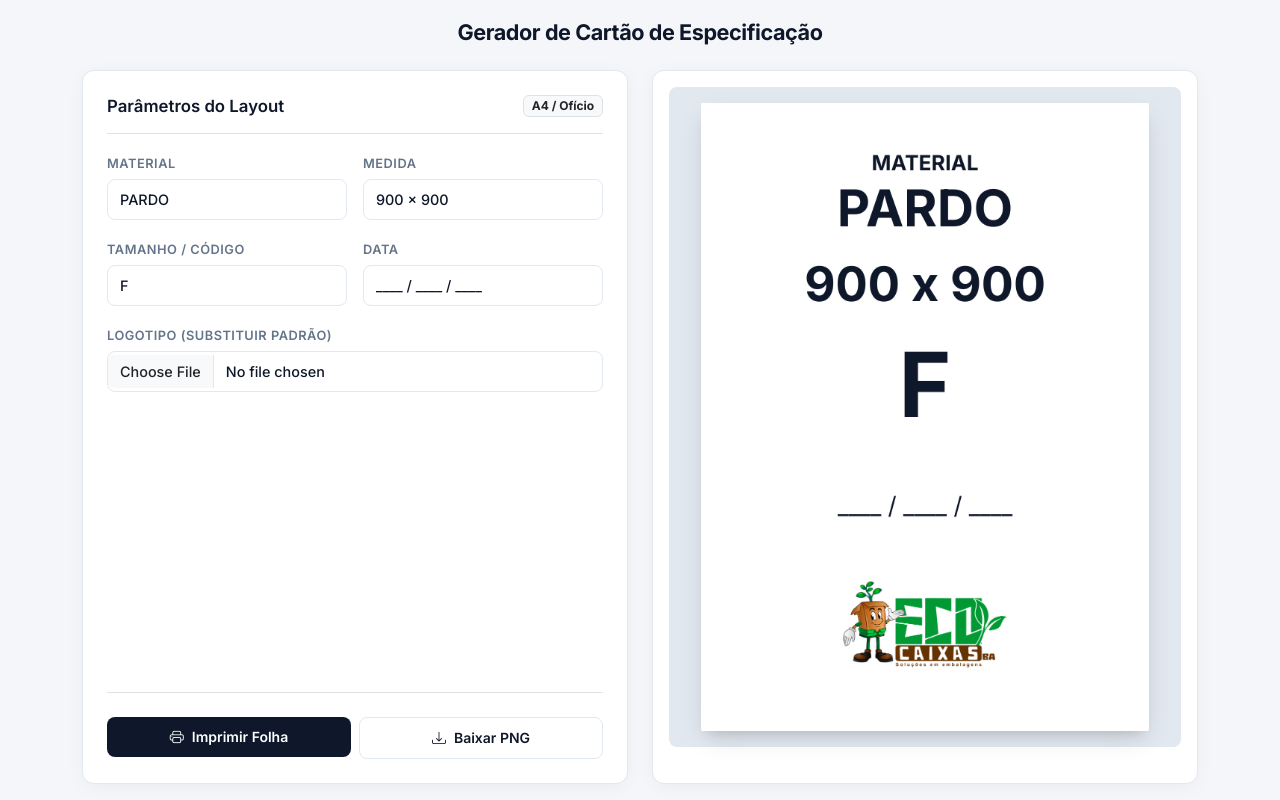
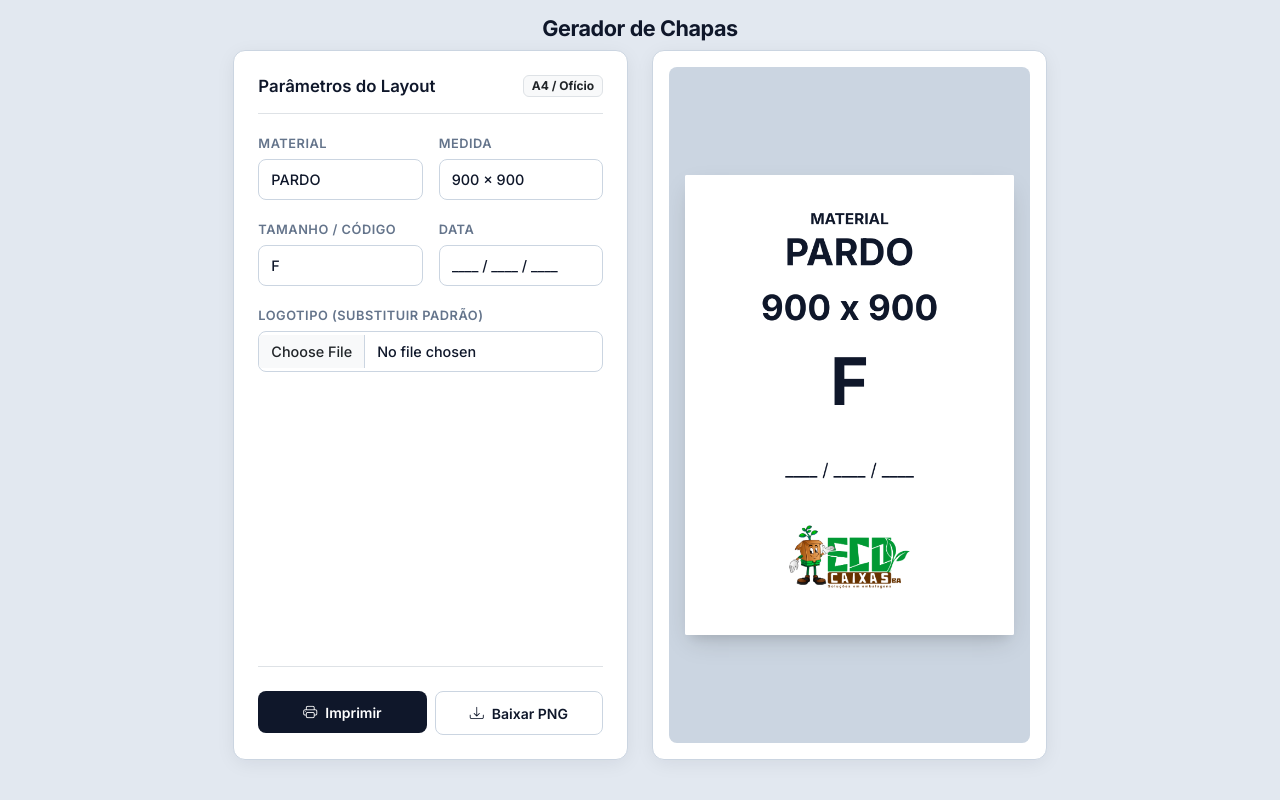
Before and after one commit to DesignEcocaixas/gerador-chapas, a plain HTML site: page index.html in a window 1280 px wide. Drawn offline with nearby package versions, Linux system fonts and the light colour scheme.

Commit message:
Update index.html

```diff
--- a/index.html
+++ b/index.html
@@ -14,12 +14,12 @@
 
   <style>
     :root {
-      --bg-surface: #f4f6f9;
+      --bg-surface: #e2e8f0; /* Cinza claro para destacar os cartões */
       --card-bg: #ffffff;
       --primary-color: #0f172a;
       --accent-color: #2563eb;
       --text-muted: #64748b;
-      --border-color: #e2e8f0;
+      --border-color: #cbd5e1;
     }
 
     body {
@@ -31,9 +31,9 @@
       flex-direction: column;
     }
 
-    /* Container Principal */
+    /* Cabeçalho */
     .app-header {
-      padding: 1.25rem 0 0.5rem;
+      padding: 1rem 0 0.5rem;
     }
 
     .app-title {
@@ -43,14 +43,16 @@
       color: var(--primary-color);
     }
 
+    /* Cartões Compactos com Dimensões Idênticas */
     .card-custom {
       background: var(--card-bg);
       border: 1px solid var(--border-color);
       border-radius: 12px;
-      box-shadow: 0 4px 20px -2px rgba(15, 23, 42, 0.05);
-      height: 100%;
+      box-shadow: 0 4px 20px -2px rgba(15, 23, 42, 0.08);
+      height: calc(100vh - 90px);
       display: flex;
       flex-direction: column;
+      overflow: hidden;
     }
 
     /* Formulário Estilizado */
@@ -78,17 +80,18 @@
       box-shadow: 0 0 0 3px rgba(37, 99, 235, 0.12);
     }
 
-    /* Área de Preview */
+    /* Área de Preview da Folha */
     .preview-wrapper {
-      background-color: #e2e8f0;
+      background-color: #cbd5e1;
       border-radius: 8px;
       padding: 16px;
       display: flex;
       justify-content: center;
       align-items: center;
       flex: 1;
-      min-height: 480px;
-      max-height: calc(100vh - 140px);
+      width: 100%;
+      height: 100%;
+      overflow: hidden;
     }
 
     canvas {
@@ -103,7 +106,7 @@
     }
 
     .btn-action {
-      padding: 0.6rem 1rem;
+      padding: 0.65rem 1rem;
       font-weight: 600;
       font-size: 0.875rem;
       border-radius: 8px;
@@ -154,7 +157,7 @@
       .no-print {
         display: none !important;
       }
-      .container-fluid, .row, .col-lg-6, .preview-wrapper, .card-custom {
+      .container-fluid, .row, [class*="col-"], .preview-wrapper, .card-custom {
         width: 100% !important;
         height: 100% !important;
         max-width: 100% !important;
@@ -182,17 +185,18 @@
 
   <!-- Cabeçalho -->
   <header class="app-header no-print">
-    <div class="container-xl text-center">
-      <h1 class="app-title m-0">Gerador de Cartão de Especificação</h1>
+    <div class="container-fluid px-4 text-center">
+      <h1 class="app-title m-0">Gerador de Chapas</h1>
     </div>
   </header>
 
   <!-- Conteúdo Principal -->
-  <main class="container-xl py-3 flex-grow-1 d-flex flex-column">
-    <div class="row g-4 align-items-stretch flex-grow-1">
+  <main class="container-fluid px-4 pb-3 flex-grow-1">
+    <!-- Linha centralizada com largura das colunas reduzida -->
+    <div class="row g-4 align-items-stretch justify-content-center">
 
-      <!-- Container 1: Formulário -->
-      <div class="col-lg-6 no-print d-flex flex-column">
+      <!-- Container 1: Formulário (Largura reduzida) -->
+      <div class="col-xl-4 col-lg-5 col-md-6 no-print d-flex flex-column">
         <div class="card-custom p-4">
           <div class="d-flex align-items-center justify-content-between mb-3 border-bottom pb-3">
             <h2 class="h5 font-weight-bold m-0" style="font-size: 1.05rem; font-weight: 600;">Parâmetros do Layout</h2>
@@ -201,22 +205,22 @@
 
           <form id="specForm" onsubmit="event.preventDefault();" class="d-flex flex-column justify-content-between flex-grow-1">
             <div class="row g-3">
-              <div class="col-md-6">
+              <div class="col-6">
                 <label for="material" class="form-label">Material</label>
-                <input type="text" id="material" class="form-control" value="PARDO" placeholder="Ex: PARDO, BRANCO">
+                <input type="text" id="material" class="form-control" value="PARDO" placeholder="Ex: PARDO">
               </div>
 
-              <div class="col-md-6">
+              <div class="col-6">
                 <label for="medida" class="form-label">Medida</label>
                 <input type="text" id="medida" class="form-control" value="900 x 900" placeholder="Ex: 900 x 900">
               </div>
 
-              <div class="col-md-6">
+              <div class="col-6">
                 <label for="tamanho" class="form-label">Tamanho / Código</label>
                 <input type="text" id="tamanho" class="form-control" value="F" placeholder="Ex: F, M, G">
               </div>
 
-              <div class="col-md-6">
+              <div class="col-6">
                 <label for="data" class="form-label">Data</label>
                 <input type="text" id="data" class="form-control" value="____ / ____ / ____" placeholder="__ / __ / ____">
               </div>
@@ -232,7 +236,7 @@
               <div class="row g-2">
                 <div class="col-6">
                   <button id="btnPrint" type="button" class="btn btn-primary-custom btn-action w-100">
-                    <i class="bi bi-printer"></i> Imprimir Folha
+                    <i class="bi bi-printer"></i> Imprimir
                   </button>
                 </div>
                 <div class="col-6">
@@ -246,8 +250,8 @@
         </div>
       </div>
 
-      <!-- Container 2: Preview da Folha -->
-      <div class="col-lg-6 col-12 d-flex flex-column">
+      <!-- Container 2: Preview da Folha (Largura reduzida) -->
+      <div class="col-xl-4 col-lg-5 col-md-6 col-12 d-flex flex-column">
         <div class="card-custom p-3">
           <div class="preview-wrapper">
             <canvas id="canvas" width="600" height="840"></canvas>
```
